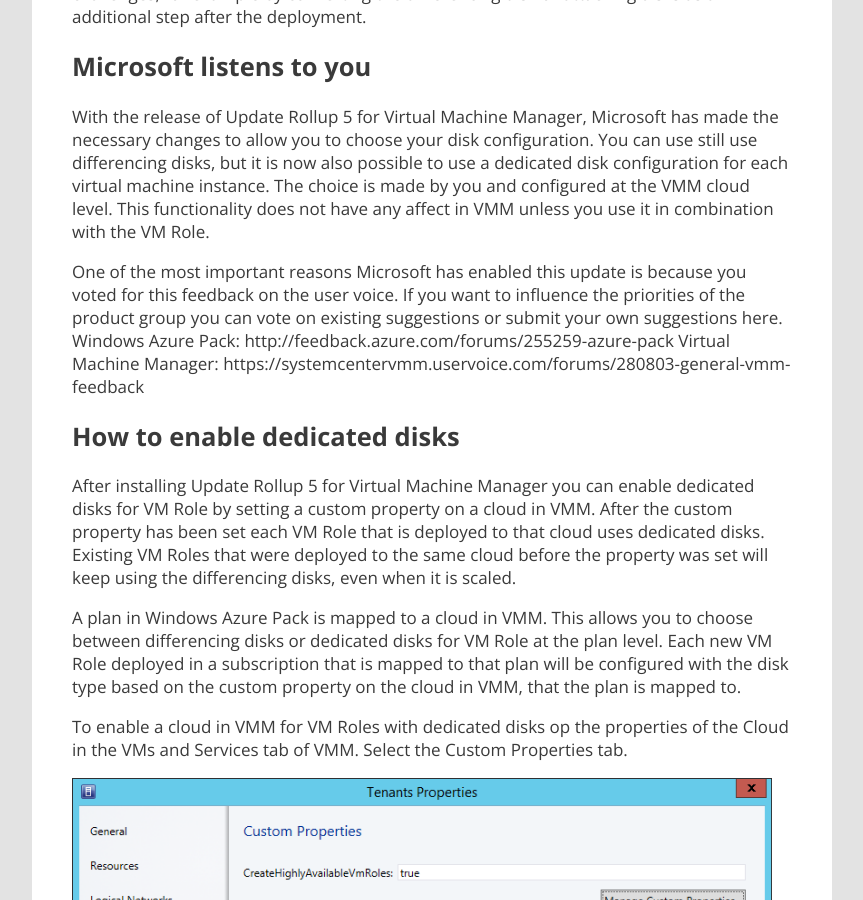
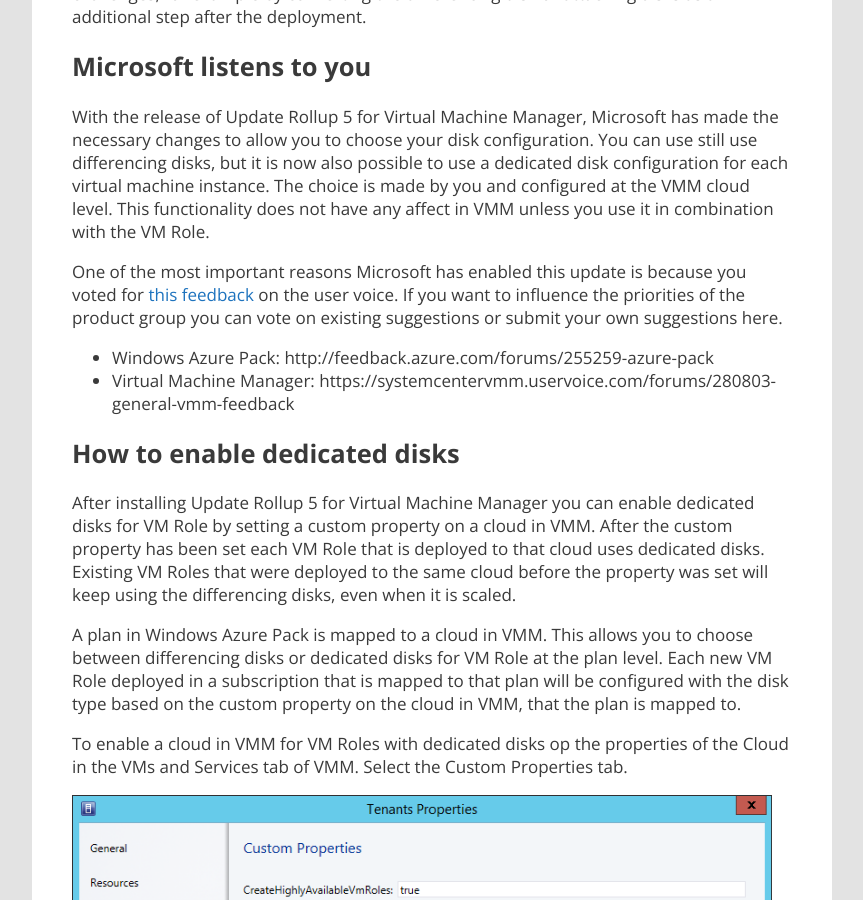
Before and after one commit to marcvaneijk/marcvaneijk.old, a Jekyll site: the page built from _posts/2015-02-11-vmrolediffdisk.md, in a window 1280 px wide and 900 px high, scrolled down 4910 px. Shown: the whole window, without its empty margins (58-921 px from the left). Built offline with Jekyll 4.4.1, drawn with Linux system fonts in a browser that asks for light colours; nearby versions of some CDN libraries; part of the change alters nothing that is shown; some of the changed text lies outside the part shown.

```diff
--- a/_posts/2015-02-11-vmrolediffdisk.md
+++ b/_posts/2015-02-11-vmrolediffdisk.md
@@ -85,9 +85,9 @@ Despite the many challenges with the differencing disk configuration of the VM R
 
 With the release of Update Rollup 5 for Virtual Machine Manager, Microsoft has made the necessary changes to allow you to choose your disk configuration. You can use still use differencing disks, but it is now also possible to use a dedicated disk configuration for each virtual machine instance. The choice is made by you and configured at the VMM cloud level. This functionality does not have any affect in VMM unless you use it in combination with the VM Role.
 
-One of the most important reasons Microsoft has enabled this update is because you voted for this feedback on the user voice. If you want to influence the priorities of the product group you can vote on existing suggestions or submit your own suggestions here.
-Windows Azure Pack: http://feedback.azure.com/forums/255259-azure-pack
-Virtual Machine Manager: https://systemcentervmm.uservoice.com/forums/280803-general-vmm-feedback
+One of the most important reasons Microsoft has enabled this update is because you voted for [this feedback](http://feedback.azure.com/forums/255259-azure-pack/suggestions/6036538-option-to-select-between-differencing-disk-or-dedion) on the user voice. If you want to influence the priorities of the product group you can vote on existing suggestions or submit your own suggestions here.
+- Windows Azure Pack: http://feedback.azure.com/forums/255259-azure-pack
+- Virtual Machine Manager: https://systemcentervmm.uservoice.com/forums/280803-general-vmm-feedback
 
 ## How to enable dedicated disks
 
@@ -111,7 +111,7 @@ Add the newly created custom property as an assigned property. Verify the object
 
 Click OK to submit and assign the new custom property.
 
-The final step is to specify a false value for this custom property.
+The final step is to specify a `false` value for this custom property.
 
 <img src="/images/2015-02-11/Custom-Property-value.png" width="700">
 
```
